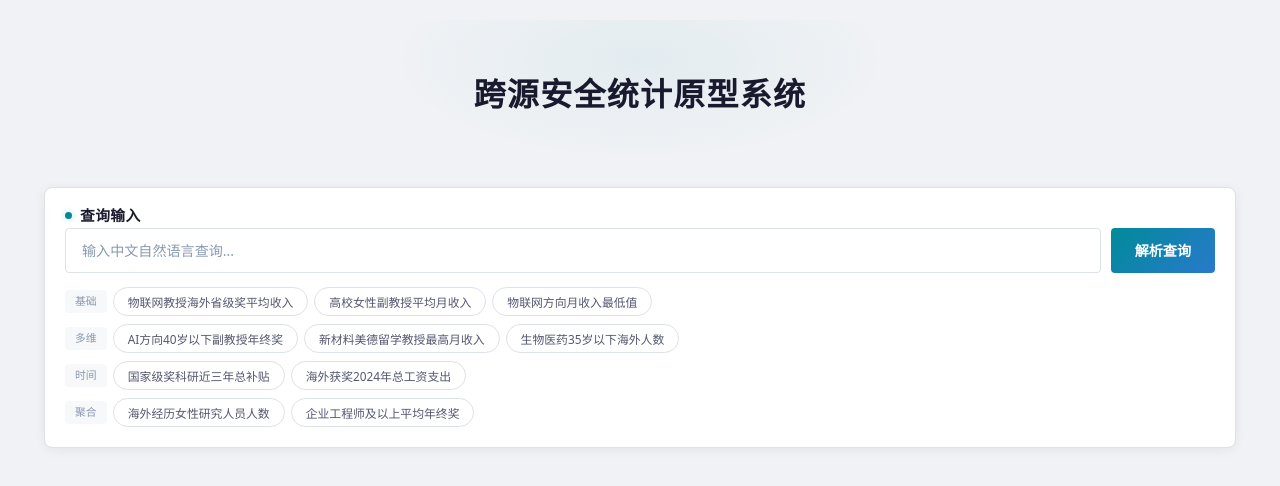
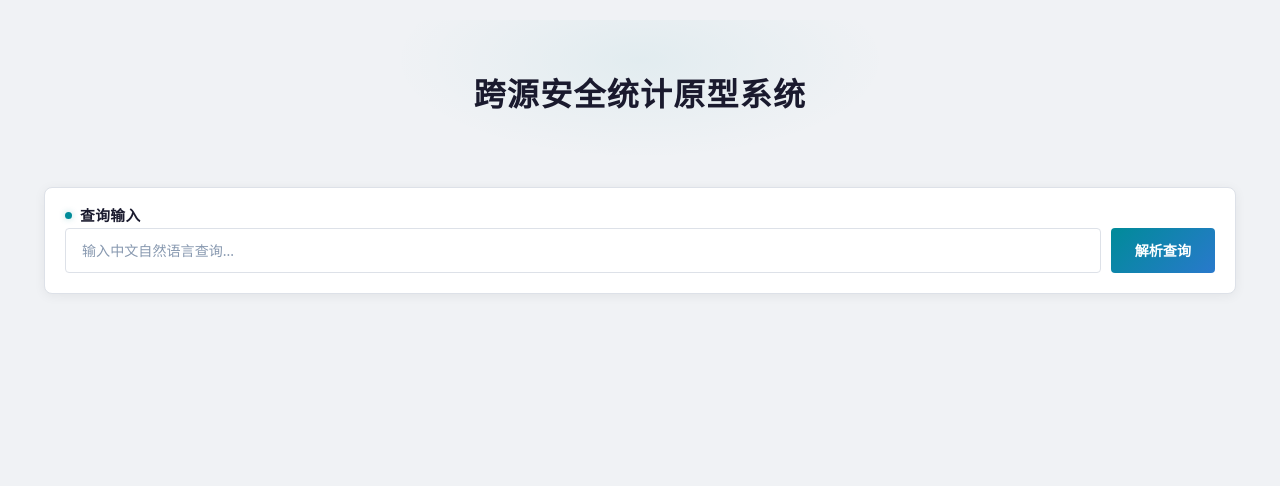
Before and after one commit to Hurxley/LLM-Distributed-Query-System, a plain HTML site: page coordinator/static/index.html in a window 1280 px wide. Drawn offline with Linux system fonts and the light colour scheme.

Commit message:
refactor: 移除预设查询按钮，改为纯手动输入

```diff
--- a/coordinator/static/app.js
+++ b/coordinator/static/app.js
@@ -2,19 +2,6 @@
 // FEDERATED QUERY SYSTEM — Frontend App (state + orchestration)
 // ═══════════════════════════════════════════════════
 // Rendering functions live in render.js; WebSocket in ws.js.
-
-const PRESET_QUERIES = {
-    Q1: "物联网方向、有海外经历且获省级以上奖励的高校教授的平均月收入",
-    Q2: "人工智能方向、40岁以下的副教授的平均年终奖",
-    Q3: "有海外经历的女性研究人员的人数",
-    Q4: "新材料方向、有美国或德国留学经历的教授的最高月收入",
-    Q5: "获国家级奖励的科研院所人员近三年的总补贴金额",
-    Q6: "高校女性副教授的平均月收入",
-    Q7: "生物医药方向、35岁以下且有海外经历的人员数量",
-    Q8: "企业研发人员（工程师及以上）的平均年终奖",
-    Q9: "物联网方向人员的月收入最低值",
-    Q10: "有海外经历且获奖人员中2024年总工资支出",
-};
 
 const FUNC_LABELS = { avg: '平均', sum: '总', min: '最低', max: '最高', count: '人数' };
 
@@ -29,12 +16,6 @@ let ws = null;
 document.addEventListener('DOMContentLoaded', function() {
     // ready
 });
-
-// ── Preset ──
-function loadPreset(key) {
-    document.getElementById('query-input').value = PRESET_QUERIES[key] || '';
-    document.getElementById('query-input').focus();
-}
 
 // ── Submit Query ──
 async function submitQuery() {
--- a/coordinator/static/index.html
+++ b/coordinator/static/index.html
@@ -28,22 +28,6 @@
       <div class="query-input-row">
         <input type="text" id="query-input" placeholder="输入中文自然语言查询..." onkeydown="if(event.key==='Enter')submitQuery()">
         <button class="btn-primary" onclick="submitQuery()" id="submit-btn">解析查询</button>
-      </div>
-      <div class="preset-queries">
-        <div class="preset-group"><span class="preset-label">基础</span>
-          <button onclick="loadPreset('Q1')">物联网教授海外省级奖平均收入</button>
-          <button onclick="loadPreset('Q6')">高校女性副教授平均月收入</button>
-          <button onclick="loadPreset('Q9')">物联网方向月收入最低值</button></div>
-        <div class="preset-group"><span class="preset-label">多维</span>
-          <button onclick="loadPreset('Q2')">AI方向40岁以下副教授年终奖</button>
-          <button onclick="loadPreset('Q4')">新材料美德留学教授最高月收入</button>
-          <button onclick="loadPreset('Q7')">生物医药35岁以下海外人数</button></div>
-        <div class="preset-group"><span class="preset-label">时间</span>
-          <button onclick="loadPreset('Q5')">国家级奖科研近三年总补贴</button>
-          <button onclick="loadPreset('Q10')">海外获奖2024年总工资支出</button></div>
-        <div class="preset-group"><span class="preset-label">聚合</span>
-          <button onclick="loadPreset('Q3')">海外经历女性研究人员人数</button>
-          <button onclick="loadPreset('Q8')">企业工程师及以上平均年终奖</button></div>
       </div>
     </div>
   </section>
```
